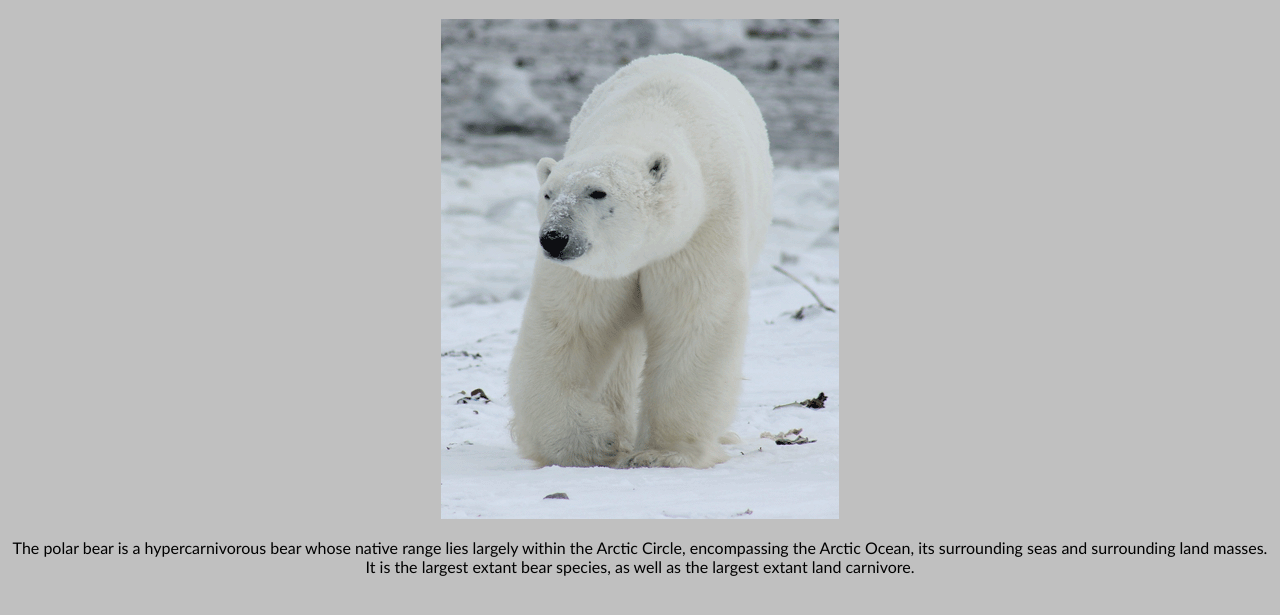
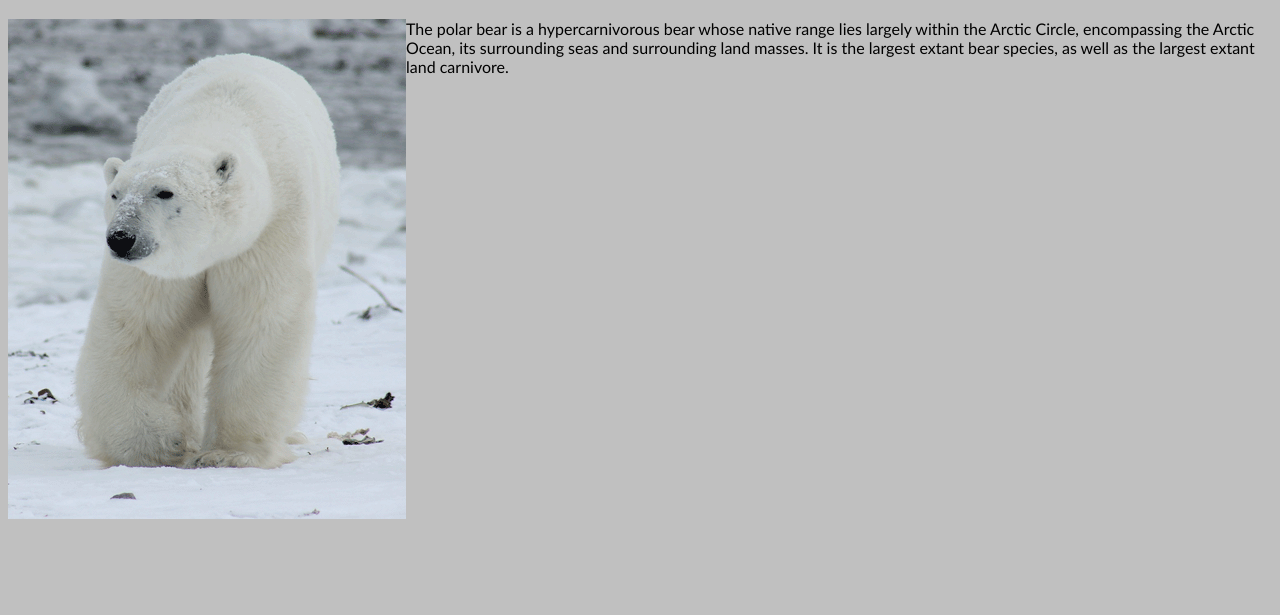
Before and after one commit to DavidY-23/Assignment1_Zoo, a plain HTML site: page polar-bear.html in a window 1280 px wide. Shown: the part 63-678 px from the top of the page. Drawn offline with Linux system fonts and the light colour scheme.

Commit message:
Style changes

```diff
--- a/css/polar-bear.css
+++ b/css/polar-bear.css
@@ -1,5 +1,13 @@
 body {
   font-family: Gill Sans, sans-serif;
   background-color: silver;
+}
+
+h1 {
   text-align: center;
 }
+
+img {
+  display: inline;
+  float: left;
+}
--- a/polar-bear.html
+++ b/polar-bear.html
@@ -5,8 +5,8 @@
 </head>
 <body>
   <h1>Polar Bear</h1>
+  <p>
     <img src="img/polar-bear.gif" alt="polar bear">
-    <p>
       The polar bear is a hypercarnivorous bear whose native range lies largely within the Arctic Circle,
       encompassing the Arctic Ocean, its surrounding seas and surrounding land masses.
       It is the largest extant bear species, as well as the largest extant land carnivore.
```
